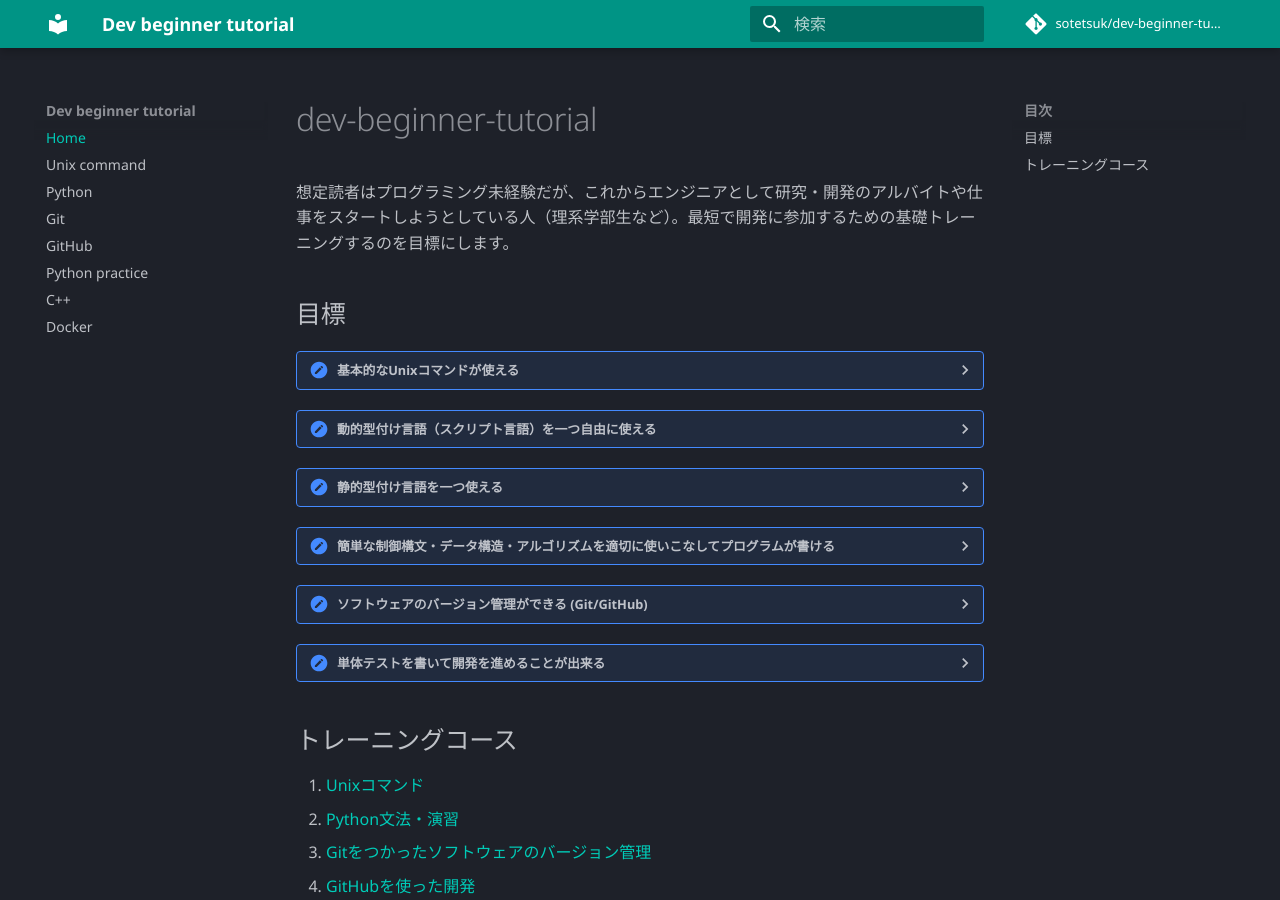
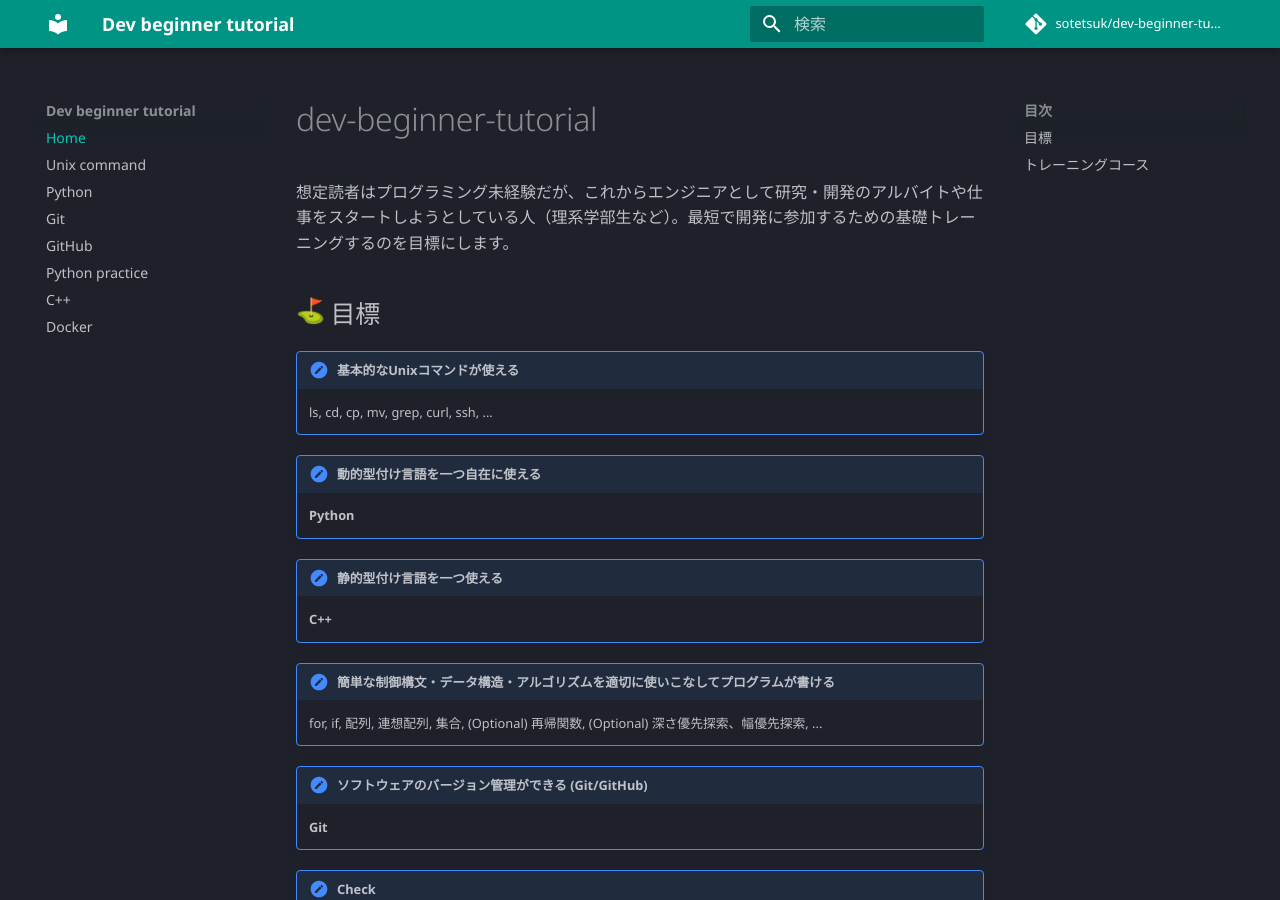
Before and after one commit to sotetsuk/dev-beginner-tutorial, an MkDocs documentation site: the page built from docs/index.md, in a window 1280 px wide and 900 px high. Built offline with MkDocs 1.6.1 and Material for MkDocs 9.7.7, drawn with Linux system fonts in a browser that asks for light colours; emoji names are drawn with the system emoji font; comment, search, counter and statistics services are not loaded; some of the changed text lies outside the part shown.

Commit message:
update index format

```diff
--- a/docs/index.md
+++ b/docs/index.md
@@ -2,73 +2,33 @@
 
 想定読者はプログラミング未経験だが、これからエンジニアとして研究・開発のアルバイトや仕事をスタートしようとしている人（理系学部生など）。最短で開発に参加するための基礎トレーニングするのを目標にします。
 
-## 目標
+## :golf: 目標
 
-<details>
-<summary>基本的なUnixコマンドが使える</summary>
+!!! check "基本的なUnixコマンドが使える"
 
-ls, cd, cp, mv, grep, curl, ssh
-</details>
+    ls, cd, cp, mv, grep, curl, ssh, ...
 
-<details>
-<summary>動的型付け言語（スクリプト言語）を一つ自由に使える</summary>
+!!! check "動的型付け言語を一つ自在に使える"
 
-- **Python**: とくに科学技術計算の用途では現状これ一択
-- Ruby: 日本製でWeb系で人気があるが正直やや下火
-- Perl: 下火
-- JavaScript: Web系の仕事をするなら必要
-- **TypeScript**: Microsoft製の型付きJavaScript
-- ...
+    **Python**
 
-</details>
+!!! check "静的型付け言語を一つ使える"
 
+    **C++**
 
-<details>
-<summary>静的型付け言語を一つ使える</summary>
+!!! check "簡単な制御構文・データ構造・アルゴリズムを適切に使いこなしてプログラムが書ける"
 
-- **C++:** 学習難易度が高いが最速
-- Java: 求人が多い
-- **C#:** Microsoft製Java
-- Golang: Google製で文法が比較的シンプル
-- **Rust**: C/C++代替を目指しており、モダンかつ安全性が高い
-- ...
-</details>
+    for, if, 配列, 連想配列, 集合, (Optional) 再帰関数, (Optional) 深さ優先探索、幅優先探索, ...
 
+!!! check "ソフトウェアのバージョン管理ができる (Git/GitHub)"
 
-<details>
-<summary>簡単な制御構文・データ構造・アルゴリズムを適切に使いこなしてプログラムが書ける</summary>
+    **Git**
 
-- for
-- if
-- 配列 (vector, list, ...)
-- 連想配列 (map, dict, ...)
-- 集合 (set)
-- (Optional) 再帰関数
-- (Optional) 深さ優先探索、幅優先探索
-- ...
-</details>
+!!! check 単体テストを書いて開発を進めることが出来る
 
-<details>
-<summary>ソフトウェアのバージョン管理ができる (Git/GitHub)</summary>
+    自分の使える言語で単体テストが書ける。CIを設定できる。
 
-- `git checkout (switch/restore)`
-- `git add`
-- `git commit`
-- `git push`
-- `git fetch`
-- `git merge`
-- `git pull`
-- ...
-</details>
-
-<details>
-<summary>単体テストを書いて開発を進めることが出来る</summary>
-
-- 自分の使える言語で単体テストが書ける
-- CIを設定できる
-</details>
-
-## トレーニングコース
+## :muscle: トレーニングコース
 
  1. [Unixコマンド](unix_command.md)
  2. [Python文法・演習](python.md)
```
